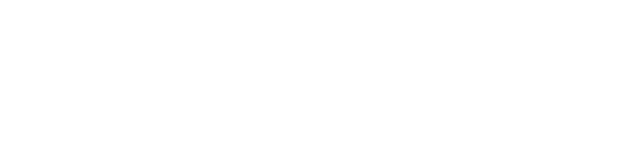
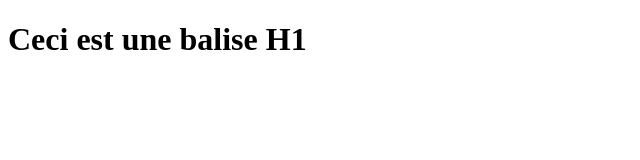
Before and after one commit to denis-webpro/helloWorld, a plain HTML site: page index.html in a window 1280 px wide. Shown: the whole page, without its empty margins (0-640 px from the left). Drawn offline with Linux system fonts and the light colour scheme.

Commit message:
Modification of the H1 tag

```diff
--- a/index.html
+++ b/index.html
@@ -3,9 +3,11 @@
   <head>
     <meta charset="utf-8">
     <title>Ceci est mon titre</title>
+
     <!-- On peut avoir d'autres méta-données ici -->
   </head>
   <body>
+     <h1>Ceci est une balise H1</h1>
     <!-- Ici, on placera tout le contenu à destination
     de l'utilisateur -->
   </body>
```
